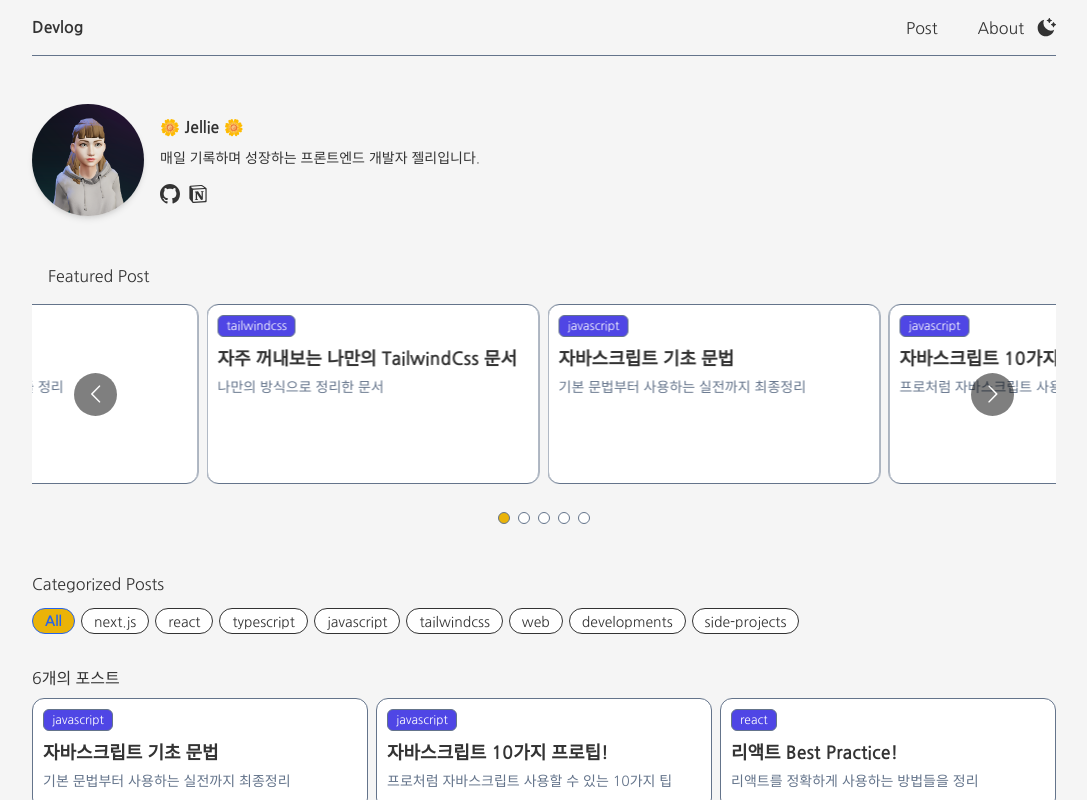
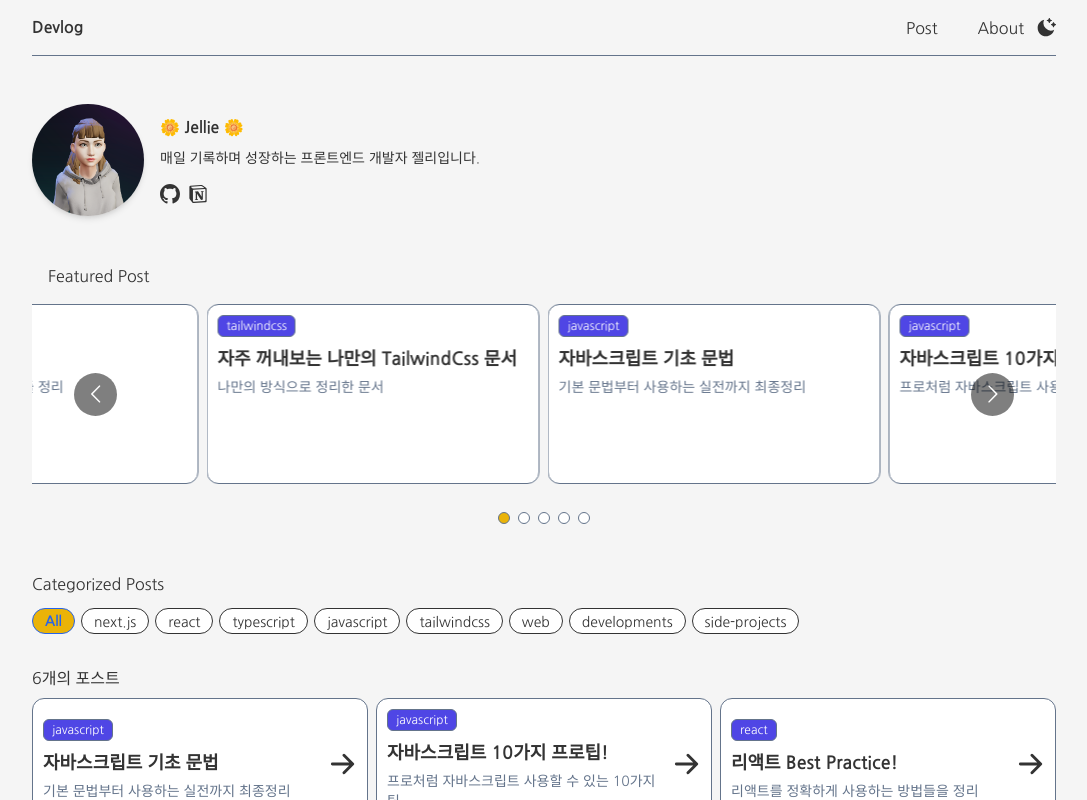
Before and after one commit to talentforest/Jellie-Blog, a Next.js app: page / in a window 1280 px wide. Shown: the top 800 px of the page, without its empty margins (96-1183 px from the left). Built offline with nearby package versions, Linux system fonts and the light colour scheme.

Commit message:
UI: change show other posts css

```diff
--- a/app/posts/[slug]/page.tsx
+++ b/app/posts/[slug]/page.tsx
@@ -27,7 +27,7 @@ export default async function PostDetailPage({ params: { slug } }: Props) {
       </section>
       <section className='mt-14 p-4 md:px-0 flex flex-col space-y-3 text-lg bg-bg'>
         <h4>다른 포스트 보기</h4>
-        {prev && <PostBox post={prev} size='lg' />}
+        {prev && <PostBox post={prev} size='lg' prev />}
         {next && <PostBox post={next} size='lg' />}
       </section>
     </>
--- a/components/common/post-box.tsx
+++ b/components/common/post-box.tsx
@@ -1,13 +1,14 @@
 import { Post } from '@/service/posts';
-import { HiArrowRight } from 'react-icons/hi';
+import { HiArrowLeft, HiArrowRight } from 'react-icons/hi';
 import Link from 'next/link';
 
 interface PostBoxProps {
   post: Post;
   size?: 'sm' | 'lg';
+  prev?: boolean;
 }
 
-export default function PostBox({ post, size = 'sm' }: PostBoxProps) {
+export default function PostBox({ post, size = 'sm', prev }: PostBoxProps) {
   const { path, category, title, description } = post;
 
   return (
@@ -16,17 +17,22 @@ export default function PostBox({ post, size = 'sm' }: PostBoxProps) {
       href={`/posts/${path}`}
       className={`${
         size === 'sm' ? 'items-start' : 'items-center'
-      } bg-box group hover:-translate-y-0.5 border border-slate hover:border-2 hover:border-yellow transition cursor-pointer flex justify-between w-full h-full rounded-xl p-2.5 select-none`}
+      } flex justify-between w-full h-full bg-box group hover:-translate-y-0.5 border border-slate hover:border-2 hover:border-yellow transition cursor-pointer rounded-xl p-2.5 select-none`}
     >
-      <article className='flex flex-col'>
+      {size !== 'sm' && prev && (
+        <HiArrowLeft className='w-8 h-8 text-text group-hover:text-yellow' />
+      )}
+      <article
+        className={`${prev ? 'items-end' : 'items-start'} w-full flex flex-col`}
+      >
         <h4 className='text-xs text-white mb-2 font-extralight border border-slate px-2 py-0.5 bg-indigo rounded-md w-fit'>
           {category}
         </h4>
         <h2 className='mb-1 font-bold text-lg'>{title}</h2>
         <p className='text-sm mb-2 text-slate'>{description}</p>
       </article>
-      {size !== 'sm' && (
-        <HiArrowRight className='w-8 h-8 hidden group-hover:block text-yellow' />
+      {size !== 'sm' && !prev && (
+        <HiArrowRight className='w-8 h-8 text-text group-hover:text-yellow' />
       )}
     </Link>
   );
```
